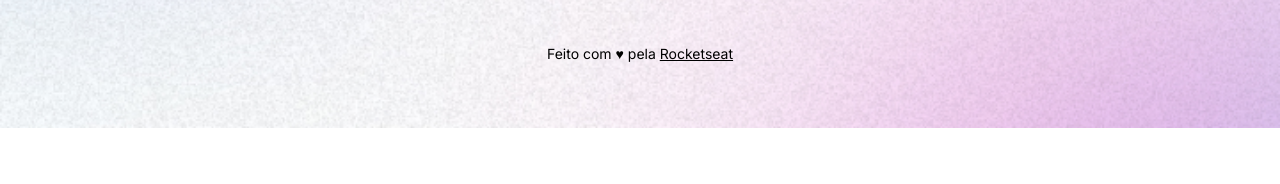
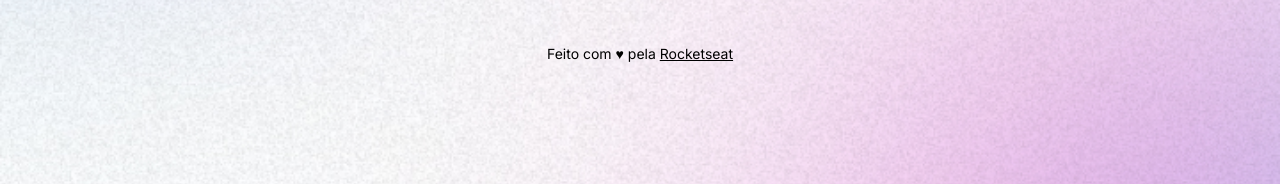
Before and after one commit to Micaela-Marques/Projeto, a plain HTML site: page index.html in a window 1280 px wide. Shown: the part 672-856 px from the top of the page. Before the commit the page ends 800 px from the top, so only its background shows below. Drawn offline with nearby package versions, Linux system fonts and the light colour scheme.

Commit message:
change backgroud based on media

```diff
--- a/style.css
+++ b/style.css
@@ -27,6 +27,7 @@ body {
   background-repeat: no-repeat;
   background-position: top center;
   background-size: cover;
+  height: 100vh;
 }
 
 body * {
@@ -146,3 +147,16 @@ footer {
   text-align: center;
   font-size: 14px;
 }
+
+/* Media Queries*/
+@media(min-width: 700px){
+  :root{
+    --bg-url: url(./assets/bg-desktop.jpg);
+  }
+    .light {
+     --bg-url: url(./assets/bg-mobile-light.jpg);
+
+
+  }
+
+}
```
